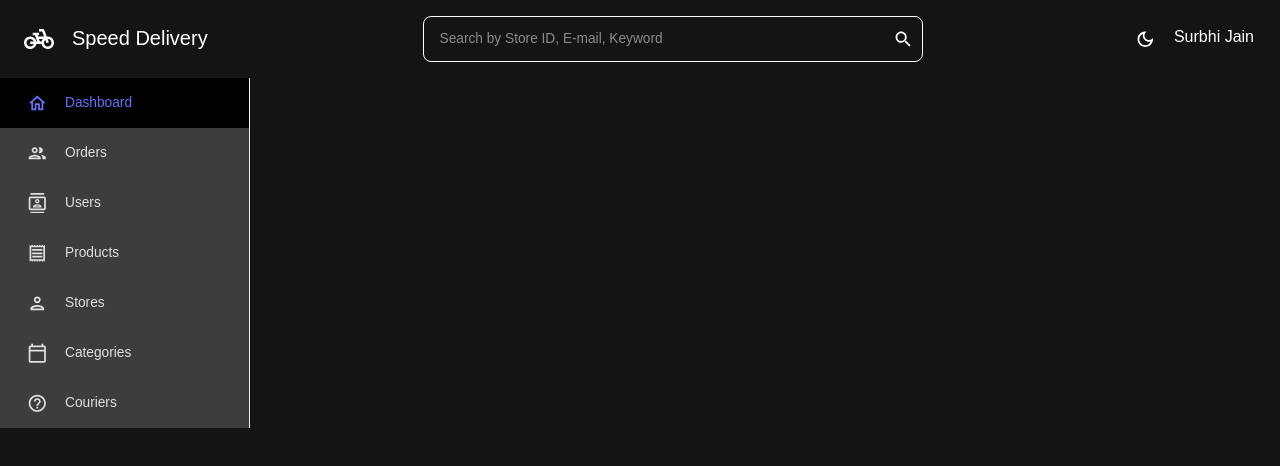
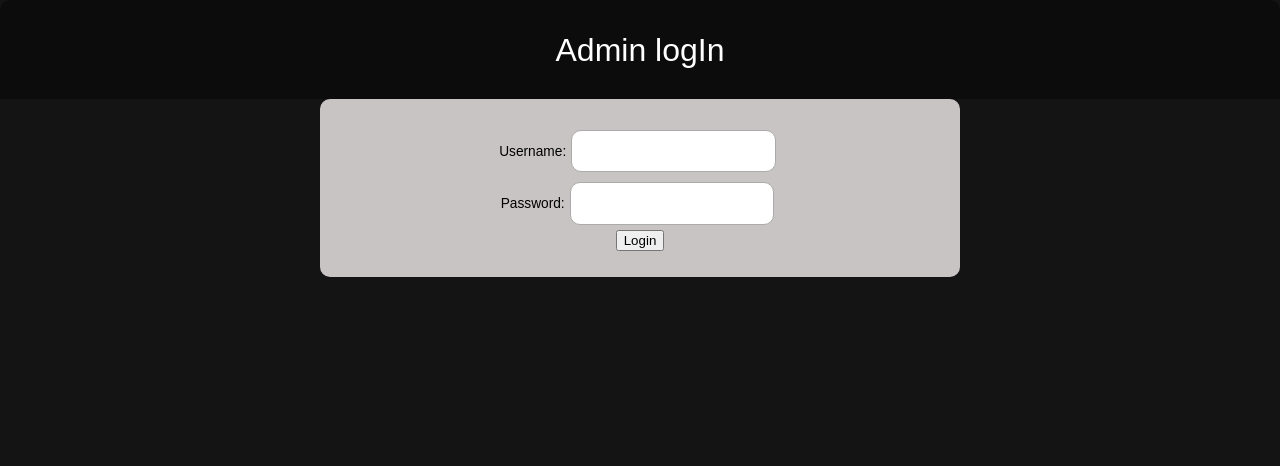
Before and after one commit to SurbiJain/FoodDel-Dashboard, a React (Create React App) app: page /logIn in a window 1280 px wide. Shown: the top 466 px of the page. Built offline with nearby package versions, Linux system fonts and the light colour scheme.

Commit message:
added logIn authentication

```diff
--- a/package.json
+++ b/package.json
@@ -26,6 +26,7 @@
     "react-datepicker": "^4.25.0",
     "react-dom": "^18.2.0",
     "react-drag-drop-files": "^2.3.10",
+    "react-hook-form": "^7.51.3",
     "react-moment": "^1.1.3",
     "react-pro-sidebar": "^1.1.0-alpha.1",
     "react-router-dom": "^6.21.1",
--- a/src/App.js
+++ b/src/App.js
@@ -1,5 +1,5 @@
 import { ColorModeContext, useMode } from "./Theme";
-import { CssBaseline, ThemeProvider, Button } from "@mui/material";
+import { CssBaseline, ThemeProvider } from "@mui/material";
 import { Route, Routes } from "react-router-dom";
 import Topbar from "./global/Topbar";
 import MySidebar from "./global/Sidebar";
@@ -17,55 +17,146 @@ import EditStore from "./scenes/stores/editStore";
 import Categories from "./scenes/categories/index";
 import Couriers from "./scenes/couriers/index";
 import CourierDetails from "./scenes/couriers/CourierDetails";
-import "./index.css"
+import Login from "./scenes/logIn/LogIn";
+import "./index.css";
 import CreateNewStore from "./scenes/stores/CreateNewStore";
-export const sidebarContext = createContext()
+
+import { AuthProvider } from "./scenes/logIn/useAuth";
+import { ProtectedRoute } from "./scenes/logIn/ProtectedRoute";
+import { Sidebar } from "react-pro-sidebar";
+export const sidebarContext = createContext();
+export const logInContext = createContext();
 
 function App() {
   const [theme, colorMode] = useMode();
-  const [isSidebarOpen, setIsSidebarOpen] = useState(true);
-
-
 
   return (
+    <AuthProvider>
       <ColorModeContext.Provider value={colorMode}>
         <ThemeProvider theme={theme}>
-
+          <ProtectedRoute>
             <Topbar />
+          </ProtectedRoute>
 
           <CssBaseline />
           <div className="app">
-          <MySidebar/>
+            <ProtectedRoute>
+              <MySidebar />
+            </ProtectedRoute>
 
             <main className="content">
               <Routes>
-              <Route path="/" element={<Dashboard />}></Route>
-              <Route path="/orders" element={<Orders />}></Route>
-              <Route path="/users" element={<Users />}></Route>
-              <Route path="/user/:userId" element={<UserProfile />}></Route>
-              <Route path="/products" element={<Products />}></Route>
-              <Route path="/stores" element={<Stores />}></Route>
-              <Route path="/stores/:storeId" element={<CreateStore />}></Route>
-              <Route path="/stores/new" element={<CreateNewStore />}></Route>
+                <Route path="/LogIn" element={<Login />}></Route>
+                <Route
+                  path="/dashboard"
+                  element={
+                    <ProtectedRoute>
+                      <Dashboard />
+                    </ProtectedRoute>
+                  }
+                ></Route>
+                <Route
+                  path="/orders"
+                  element={
+                    <ProtectedRoute>
+                      <Orders />
+                    </ProtectedRoute>
+                  }
+                ></Route>
+                <Route
+                  path="/users"
+                  element={
+                    <ProtectedRoute>
+                      <Users />
+                    </ProtectedRoute>
+                  }
+                ></Route>
+                <Route
+                  path="/user/:userId"
+                  element={
+                    <ProtectedRoute>
+                      <UserProfile />
+                    </ProtectedRoute>
+                  }
+                ></Route>
+                <Route
+                  path="/products"
+                  element={
+                    <ProtectedRoute>
+                      <Products />
+                    </ProtectedRoute>
+                  }
+                ></Route>
+                <Route
+                  path="/stores"
+                  element={
+                    <ProtectedRoute>
+                      <Stores />
+                    </ProtectedRoute>
+                  }
+                ></Route>
+                <Route
+                  path="/stores/:storeId"
+                  element={
+                    <ProtectedRoute>
+                      <CreateStore />
+                    </ProtectedRoute>
+                  }
+                ></Route>
+                <Route
+                  path="/stores/new"
+                  element={
+                    <ProtectedRoute>
+                      <CreateNewStore />
+                    </ProtectedRoute>
+                  }
+                ></Route>
                 <Route
                   path="/stores/:storeId/products"
-                element={<EditProduct />}
+                  element={
+                    <ProtectedRoute>
+                      <EditProduct />
+                    </ProtectedRoute>
+                  }
                 ></Route>
                 <Route
                   path="/stores/edit/:editId"
-                element={<EditStore />}
+                  element={
+                    <ProtectedRoute>
+                      <EditStore />
+                    </ProtectedRoute>
+                  }
                 ></Route>
-              <Route path="/categories" element={<Categories />}></Route>
-              <Route path="/couriers" element={<Couriers />}></Route>
+                <Route
+                  path="/categories"
+                  element={
+                    <ProtectedRoute>
+                      <Categories />
+                    </ProtectedRoute>
+                  }
+                ></Route>
+                <Route
+                  path="/couriers"
+                  element={
+                    <ProtectedRoute>
+                      <Couriers />
+                    </ProtectedRoute>
+                  }
+                ></Route>
                 <Route
                   path="/couriers/:courierId"
-                element={<CourierDetails />}
+                  element={
+                    <ProtectedRoute>
+                      <CourierDetails />
+                    </ProtectedRoute>
+                  }
                 ></Route>
               </Routes>
             </main>
           </div>
         </ThemeProvider>
       </ColorModeContext.Provider>
+    </AuthProvider>
   );
 }
 
--- a/src/global/Sidebar.jsx
+++ b/src/global/Sidebar.jsx
@@ -11,6 +11,8 @@ import PersonOutlinedIcon from "@mui/icons-material/PersonOutlined";
 import CalendarTodayOutlinedIcon from "@mui/icons-material/CalendarTodayOutlined";
 import HelpOutlineOutlinedIcon from "@mui/icons-material/HelpOutlineOutlined";
 import MenuIcon from "@mui/icons-material/Menu";
+import { Navigate, Outlet } from "react-router-dom";
+
 import "../index.css"
 
 
@@ -39,6 +41,7 @@ const MySidebar = () => {
   const [isCollapsed, setIsCollapsed] = useState(false);
   const [selected, setSelected] = useState("Dashboard");
   const [width, setWidth] = useState(window.innerWidth);
+
 
   const toggleSidebar = () => {
     setIsCollapsed(!isCollapsed)
@@ -105,7 +108,7 @@ const MySidebar = () => {
           <Menu >
             <SmallContainers
               title="Dashboard"
-              to="/"
+              to="/dashboard"
               icon={<HomeOutlinedIcon />}
               selected={selected}
               setSelected={setSelected}
--- a/src/global/Topbar.jsx
+++ b/src/global/Topbar.jsx
@@ -1,17 +1,13 @@
 import { useContext, useState } from "react";
 import { Box, IconButton, Typography, useTheme } from "@mui/material";
 import { ColorModeContext, tokens } from "../Theme";
-import InputLabel from '@mui/material/InputLabel';
-import MenuItem from '@mui/material/MenuItem';
-import FormControl from '@mui/material/FormControl';
-import Select, { SelectChangeEvent } from '@mui/material/Select';
 import PedalBikeIcon from '@mui/icons-material/PedalBike';
 import InputBase from "@mui/material/InputBase";
 import LightModeOutlinedIcon from "@mui/icons-material/LightModeOutlined";
 import DarkModeOutlinedIcon from "@mui/icons-material/DarkModeOutlined";
 import SearchIcon from "@mui/icons-material/Search";
 import InputAdornment from '@mui/material/InputAdornment';
-import { sidebarContext } from "../App";
+import { useAuth } from "../scenes/logIn/useAuth";
 import "../index.css"
 
 
@@ -21,6 +17,8 @@ export const Topbar = () => {
   const theme = useTheme();
   const colors = tokens(theme.palette.mode);
   const colorMode = useContext(ColorModeContext);
+  const { logout } = useAuth();
+
 
     const [language, setLanguage] = useState('');
 
@@ -28,7 +26,9 @@ export const Topbar = () => {
       setLanguage(e.target.value);
     }
 
-
+    const handleLogout = () => {
+      logout();
+    };
 
   return (
     <Box display="flex" justifyContent="space-between" p={2} bgcolor={colors.grey[900]}  >
@@ -59,11 +59,13 @@ export const Topbar = () => {
             <LightModeOutlinedIcon />
           )}
         </IconButton>
-        <div className="loginAvatar">
-    <Typography variant="h5" sx={{m:"10px"}}>
-          Surbhi Jain
-        </Typography>
-        </div>
+
+
+        <button  className="logout" onClick={handleLogout}>
+          Log Out
+          </button>
+
+
       </Box>
 
 
--- a/src/scenes/categories/index.jsx
+++ b/src/scenes/categories/index.jsx
@@ -45,7 +45,7 @@ const Categories = () => {
                       {products?.map((product) => {
                         if (product?.category.id === e.id) {
                           return (
-                            <div className="imageContainer">
+                            <div className="imageContainer" key={Math.random()}>
                               <img
                                 className="productImage"
                                 src={product.images[0]?.url}
--- /dev/null
+++ b/src/scenes/logIn/LogIn.jsx
@@ -0,0 +1,58 @@
+import React, { useState} from "react";
+import { Link} from "react-router-dom";
+import { useAuth } from "./useAuth";
+import "./index.css"
+
+
+function Login() {
+  const [username, setUsername] = useState("");
+  const [password, setPassword] = useState("");
+  const { login } = useAuth();
+
+
+
+  const handleLogin = async (e) => {
+    e.preventDefault();
+
+    if (username === "admin" && password === "12345678") {
+      await login({ username });
+    } else {
+      alert("Invalid username or password");
+    }
+  };
+
+
+  return (
+    <>
+      <div className="mainContent">
+        <div className="title"> Admin logIn</div>
+        <div className="register">
+        <form onSubmit={handleLogin}>
+          <div>
+            <label htmlFor="username">Username:</label>
+            <input
+              id="username"
+              type="text"
+              value={username}
+              onChange={(e) => setUsername(e.target.value)}
+            />
+          </div>
+          <div>
+            <label htmlFor="password">Password:</label>
+            <input
+              id="password"
+              type="password"
+              value={password}
+              onChange={(e) => setPassword(e.target.value)}
+            />
+          </div>
+          <button type="submit">Login</button>
+        </form>
+        </div>
+      </div>
+
+
+    </>
+  );
+}
+export default Login;
--- /dev/null
+++ b/src/scenes/logIn/ProtectedRoute.jsx
@@ -0,0 +1,11 @@
+import { Navigate } from "react-router-dom";
+import { useAuth } from "./useAuth";
+
+export const ProtectedRoute = ({ children }) => {
+  const { user } = useAuth();
+  if (!user) {
+
+    return <Navigate to="/logIn" />;
+  }
+  return children;
+};
--- /dev/null
+++ b/src/scenes/logIn/index.css
@@ -0,0 +1,28 @@
+.title {
+  text-align: center;
+  background-color: rgb(12, 12, 12);
+  padding: 2vw 1vw;
+  border-radius: 10px 10px 0 0;
+  font-size: 2rem;
+
+}
+
+.register {
+  text-align: center;
+  display: flex;
+  flex-direction: column;
+  margin: auto;
+  padding: 2vw 1vw;
+  background-color: rgb(201, 196, 196);
+  border-radius: 10px;
+  width: 50%;
+  color: black;
+}
+
+input {
+  border: 1px solid rgb(172, 171, 171);
+  border-radius: 10px;
+  padding: 1vw 1vw;
+  outline: none;
+  margin: 5px;
+}
--- /dev/null
+++ b/src/scenes/logIn/useAuth.jsx
@@ -0,0 +1,35 @@
+import { createContext, useContext, useMemo } from "react";
+import { useNavigate } from "react-router-dom";
+import { useLocalStorage } from "./useLocalStorage";
+const AuthContext = createContext();
+
+export const AuthProvider = ({ children }) => {
+  const [user, setUser] = useLocalStorage("user", null);
+  const navigate = useNavigate();
+
+
+  const login = async (data) => {
+    setUser(data);
+    navigate("/dashboard");
+  };
+
+
+  const logout = () => {
+    setUser(null);
+    navigate("/logIn", { replace: true });
+  };
+
+  const value = useMemo(
+    () => ({
+      user,
+      login,
+      logout,
+    }),
+    [user]
+  );
+  return <AuthContext.Provider value={value}>{children}</AuthContext.Provider>;
+};
+
+export const useAuth = () => {
+  return useContext(AuthContext);
+};
```
Also changed, not shown: src/index.css (+12 -0 lines), src/scenes/logIn/useLocalStorage.jsx (added, +26 -0 lines), 1 other file (tests, documents, lock files or other folders). Lines whose indentation alone changed are shown as unchanged.
